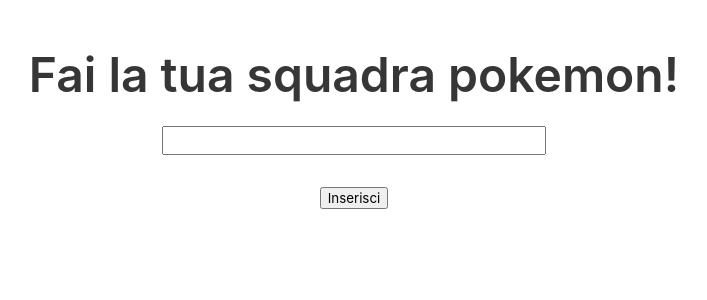
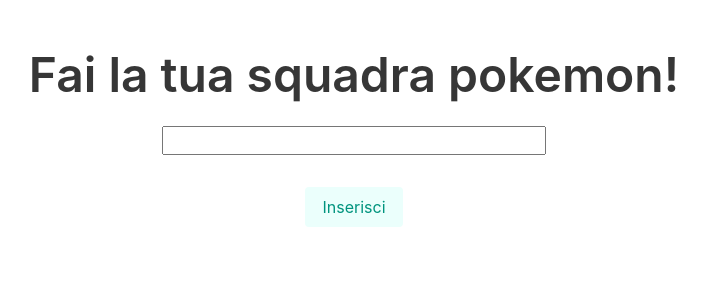
Before and after one commit to micziz/pokemon-selector, a Svelte app: page / in a window 1280 px wide. Shown: the top 300 px of the page, without its empty margins (286-993 px from the left). Built offline with nearby package versions, Linux system fonts and the light colour scheme.

Commit message:
Add better css

```diff
--- a/src/App.svelte
+++ b/src/App.svelte
@@ -33,7 +33,7 @@
   </div>
 
   <div id="form-btn">
-    <input type="submit" value="Inserisci">
+    <input type="submit" value="Inserisci" class="button is-primary is-light">
   </div>
   </form>
 
```
